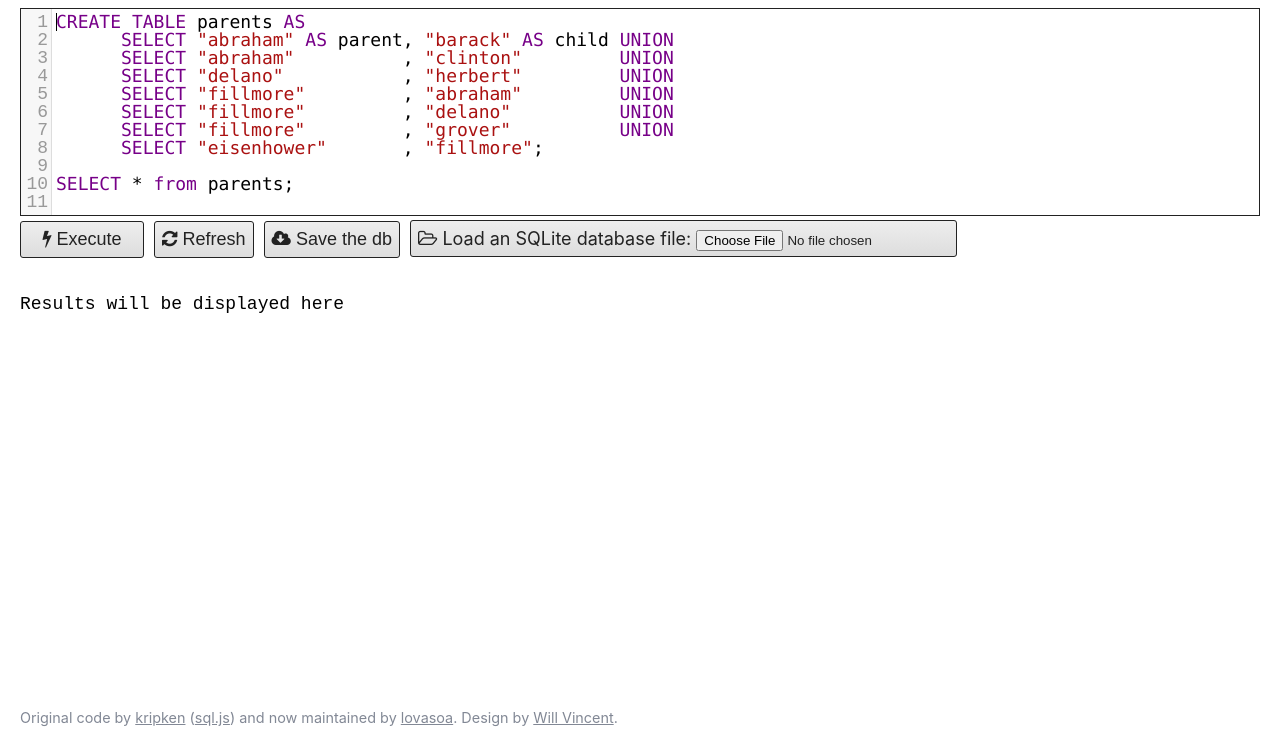
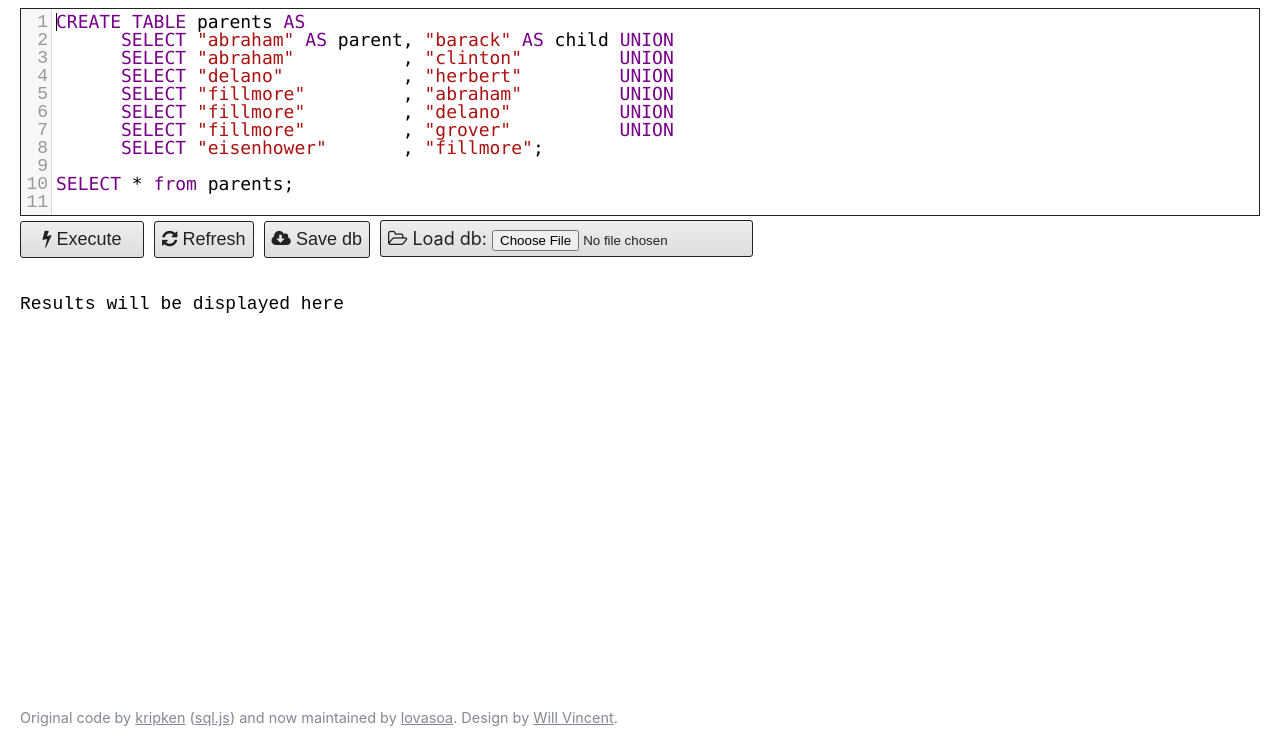
Before and after one commit to wsvincent/sqljs.org, a plain HTML site: page _site/index.html in a window 1280 px wide. Shown: the part 71-820 px from the top of the page. Drawn offline with Linux system fonts and the light colour scheme.

Commit message:
more concise button text so fit better on smaller screens

```diff
--- a/_site/index.html
+++ b/_site/index.html
@@ -28,8 +28,8 @@ SELECT * from parents;
 
       <button id="execute" class="button"><i class="fa fa-bolt" aria-hidden="true"></i> Execute</button>
       <button id="refresh" class="button" onClick="window.location.reload()"><i class="fa fa-refresh" aria-hidden="true"></i> Refresh</button>
-      <button id='savedb'  class="button"><i class="fa fa-cloud-download" aria-hidden="true"></i> Save the db</button>
-      <label class="button"><i class="fa fa-folder-open-o" aria-hidden="true"></i> Load an SQLite database file: <input type='file' id='dbfile' ></label>
+      <button id='savedb'  class="button"><i class="fa fa-cloud-download" aria-hidden="true"></i> Save db</button>
+      <label class="button"><i class="fa fa-folder-open-o" aria-hidden="true"></i> Load db: <input type='file' id='dbfile' ></label>
 
       <div id="error" class="error"></div>
 
```
